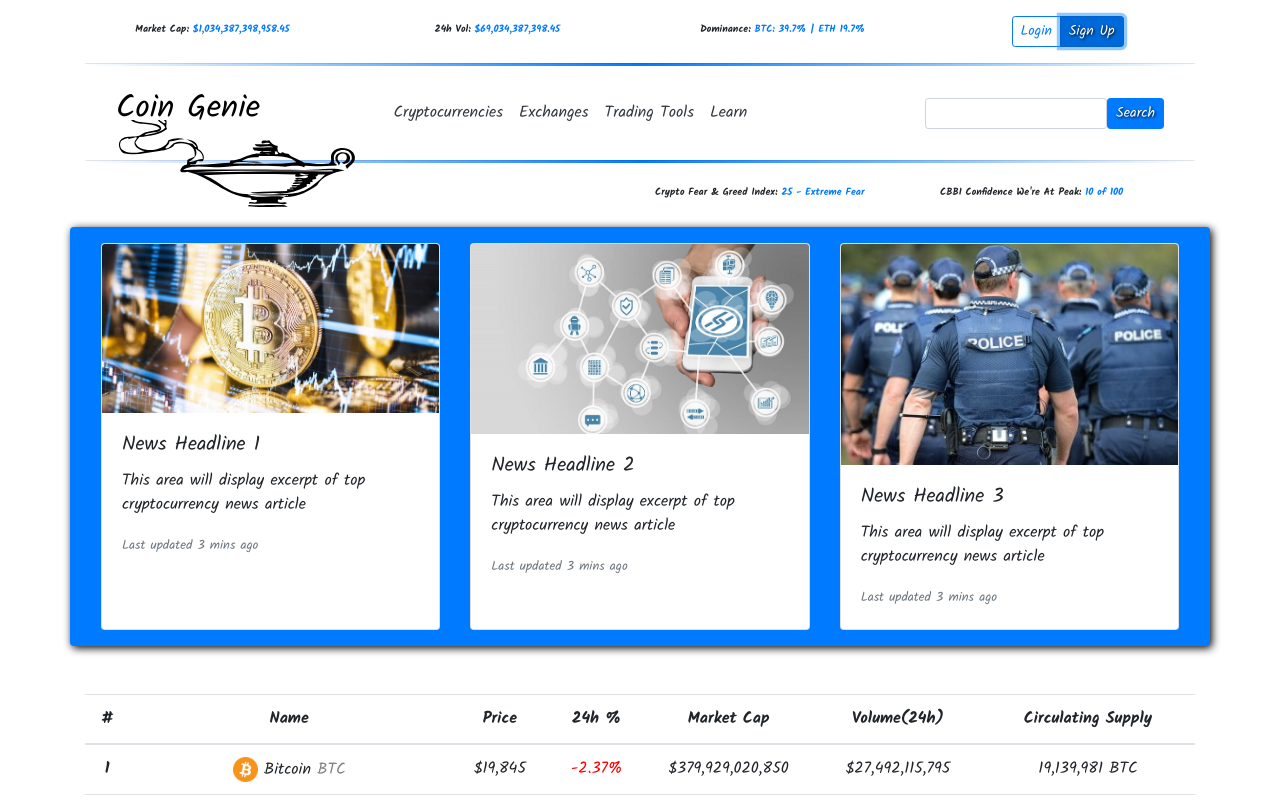
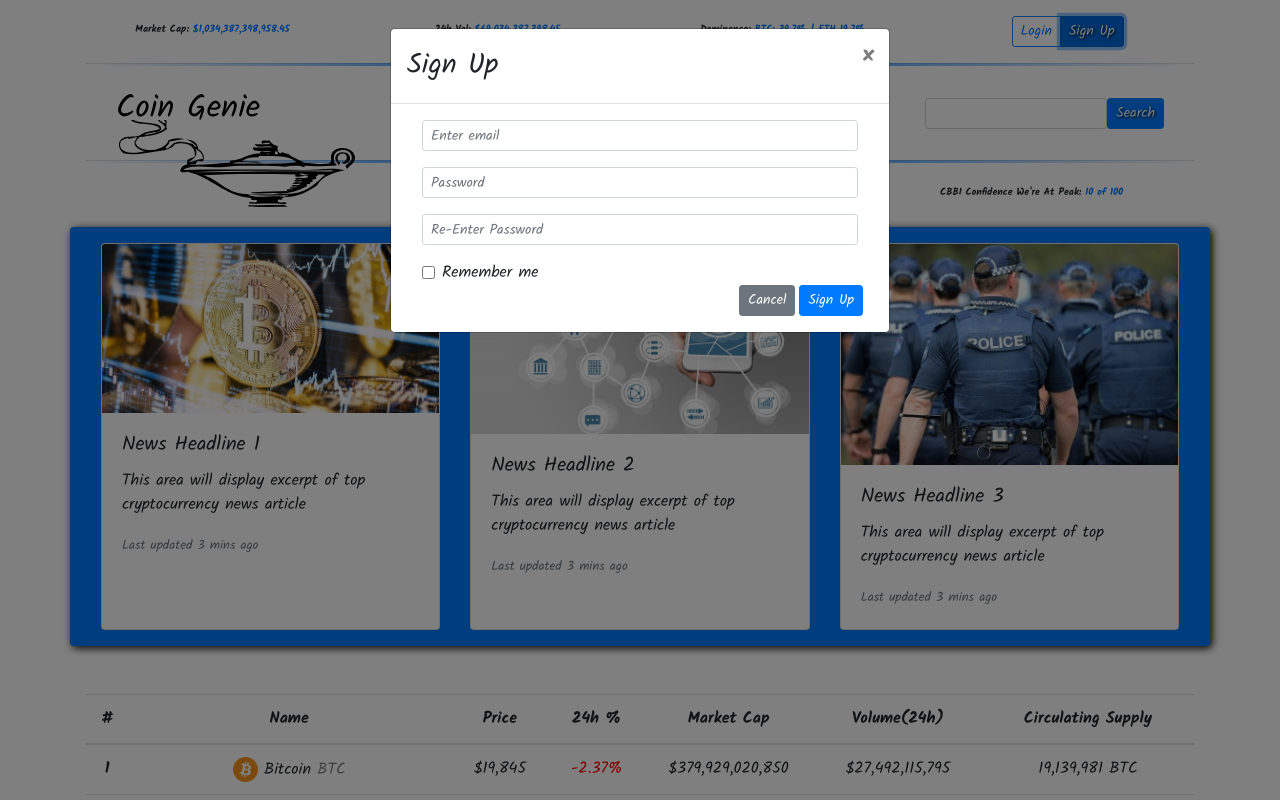
Before and after one commit to dannynow6/Team_Project_WebDev, a website: page index.html in a window 1280 px wide. Both pictures are taken after a click on the button "Sign Up". Shown: the top 800 px of the page. Drawn offline with nearby package versions, Linux system fonts and the light colour scheme.

Commit message:
created a sign up modal

```diff
--- a/index.html
+++ b/index.html
@@ -37,7 +37,7 @@
             <div class="col">
                 <div class="btn-group" role="group" aria-label="login signup buttons">
                     <button role="button" id="loginButton" class="btn btn-outline-primary btn-sm">Login</button>
-                    <button class="btn btn-primary btn-sm accent-btn">Sign&nbsp;Up</button>
+                    <button role="button" id="signupButton" class="btn btn-primary btn-sm accent-btn">Sign&nbsp;Up</button>
                 </div>
             </div>
         </div>
@@ -77,7 +77,46 @@
               </div>
           </div>
       </div>
-
+      <div id="signupModal" class="modal fade" role="dialog">
+        <div class="modal-dialog" role="document">
+            <div class="modal-content">
+                <div class="modal-header">
+                    <h3 class="modal-title">Sign Up</h3>
+                    <button type="button" class="close" data-dismiss="modal">&times;</button>
+                </div>
+                <div class="modal-body">
+                    <div class="container-fluid">
+                        <form>
+                            <div class="form-row">
+                                <div class="form-group col-12">
+                                    <label class="sr-only" for="loginEmail">Email address</label>
+                                    <input type="email" class="form-control form-control-sm" id="loginEmail" placeholder="Enter email">
+                                </div>
+                                <div class="form-group col-12">
+                                    <label class="sr-only" for="loginPassword">Password</label>
+                                    <input type="password" class="form-control form-control-sm" id="loginPassword" placeholder="Password">
+                                </div>
+                                <div class="form-group col-12">
+                                    <label class="sr-only" for="reenterloginPassword">Re-Enter Password</label>
+                                    <input type="password" class="form-control form-control-sm" id="reenterloginPassword" placeholder="Re-Enter Password">
+                                </div>
+                                <div class="col">
+                                    <div class="form-check">
+                                        <input class="form-check-input" type="checkbox">
+                                        <label class="form-check-label"> Remember me</label>
+                                    </div>
+                                </div>
+                            </div>
+                            <div class="form-row">
+                                <button type="button" class="btn btn-secondary btn-sm ml-auto" data-dismiss="modal">Cancel</button>
+                                <button type="submit" class="btn btn-primary btn-sm ml-1">Sign Up</button>
+                            </div>
+                        </form>
+                    </div>
+                </div>
+            </div>
+        </div>
+    </div>
 
         <hr class="header-line">
 
--- a/js/scripts.js
+++ b/js/scripts.js
@@ -3,3 +3,9 @@
         $('#loginModal').modal('show');
     });
 });
+
+$(function(){
+    $('#signupButton').click(function() {
+        $('#signupModal').modal('show');
+    });
+});
```
